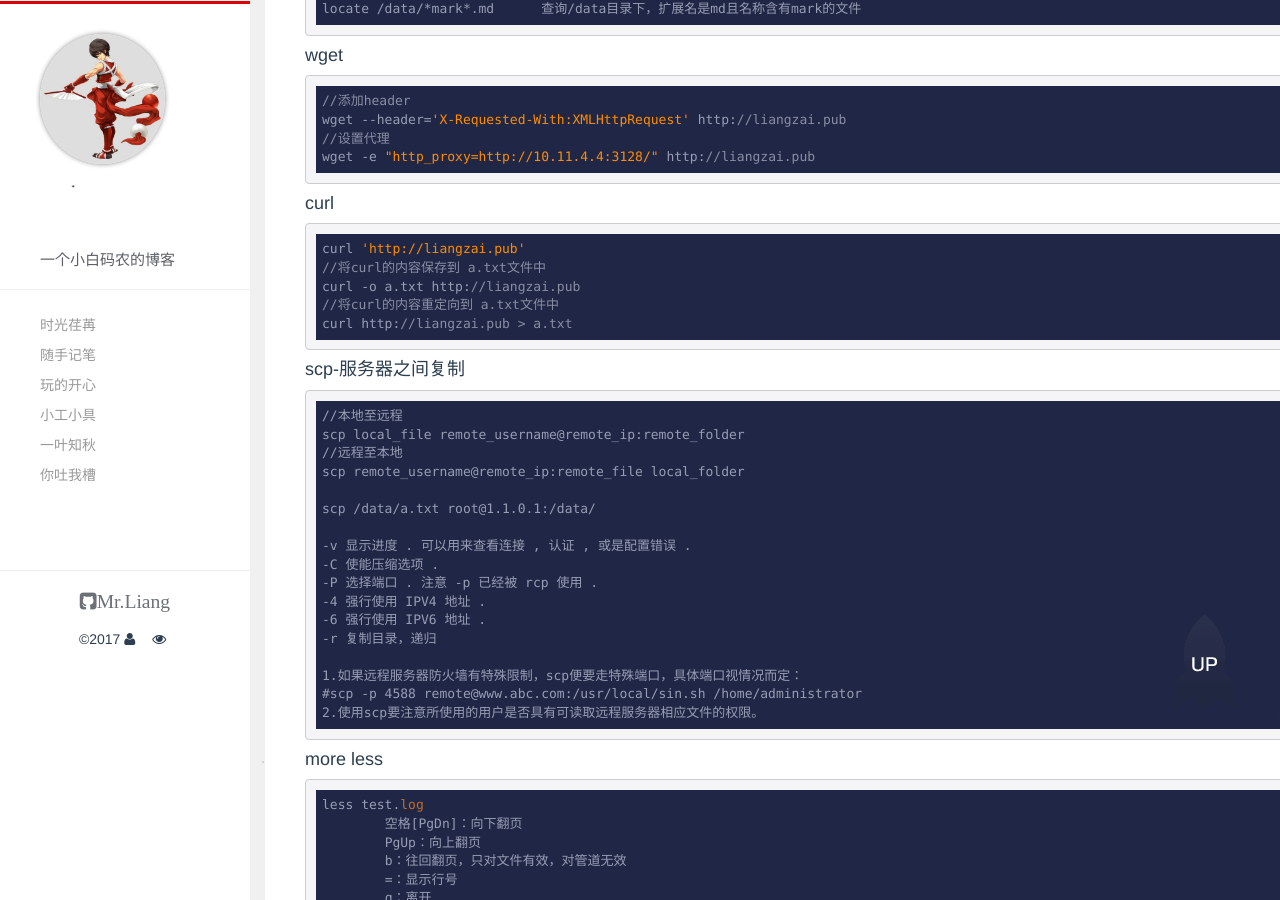
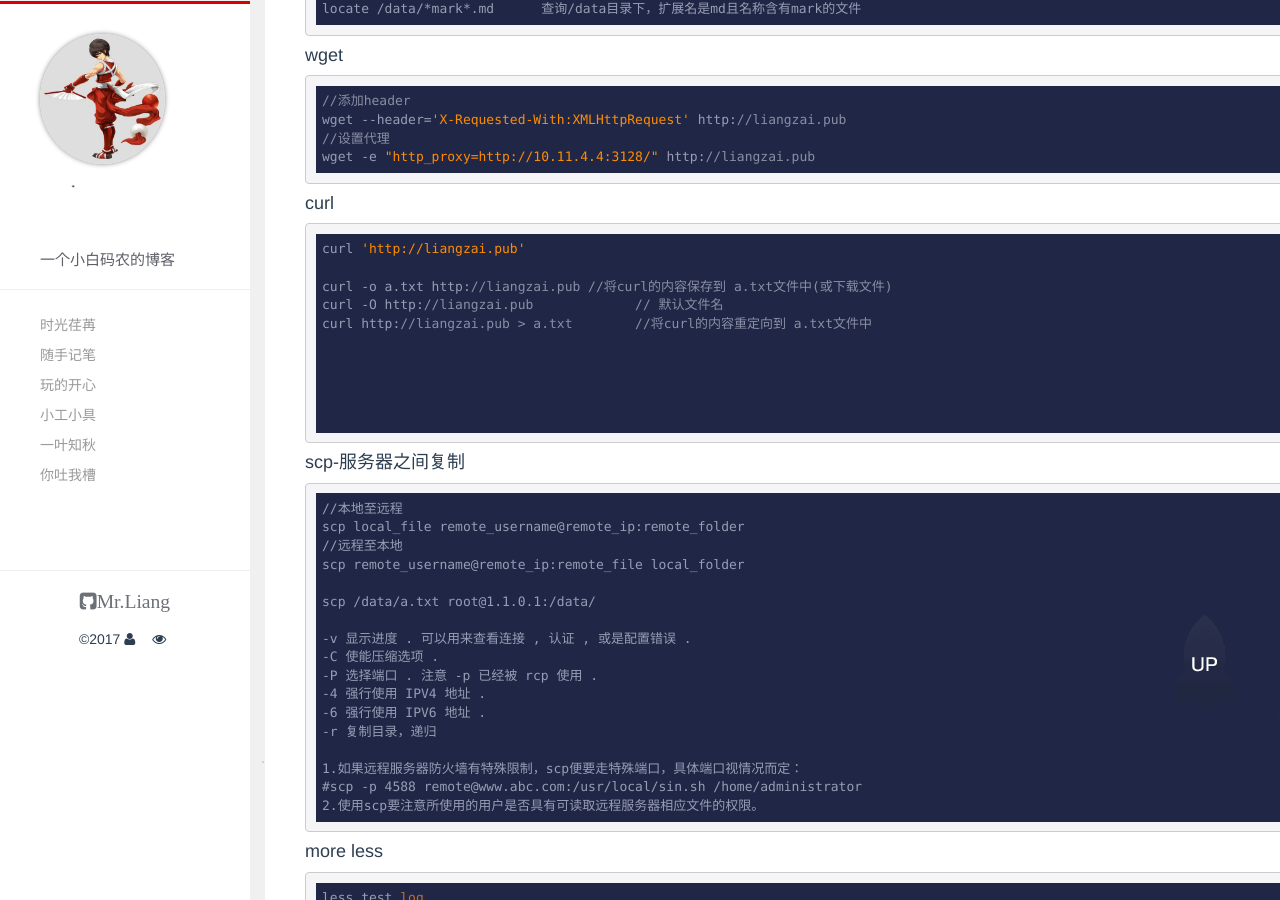
Before and after one commit to liangrengongzuoshi/liangzai.pub, a Jekyll site: the page built from _posts/2017-05-26-linux.md, in a window 1280 px wide and 900 px high, scrolled down 1145 px. Built offline with Jekyll 4.4.1, drawn with Linux system fonts in a browser that asks for light colours; comment, search, counter and statistics services are not loaded.

````diff
--- a/_posts/2017-05-26-linux.md
+++ b/_posts/2017-05-26-linux.md
@@ -70,10 +70,15 @@ wget -e "http_proxy=http://10.11.4.4:3128/" http://liangzai.pub
 #### curl
 ```
 curl 'http://liangzai.pub'
-//将curl的内容保存到 a.txt文件中
-curl -o a.txt http://liangzai.pub
-//将curl的内容重定向到 a.txt文件中
-curl http://liangzai.pub > a.txt
+
+curl -o a.txt http://liangzai.pub //将curl的内容保存到 a.txt文件中(或下载文件)
+curl -O http://liangzai.pub		// 默认文件名
+curl http://liangzai.pub > a.txt	//将curl的内容重定向到 a.txt文件中
+
+
+
+
+
 ```
 
 #### scp-服务器之间复制
````
Also changed, not shown: _posts/2017-06-20-thread.md (added, +73 -0 lines), 1 other file.
